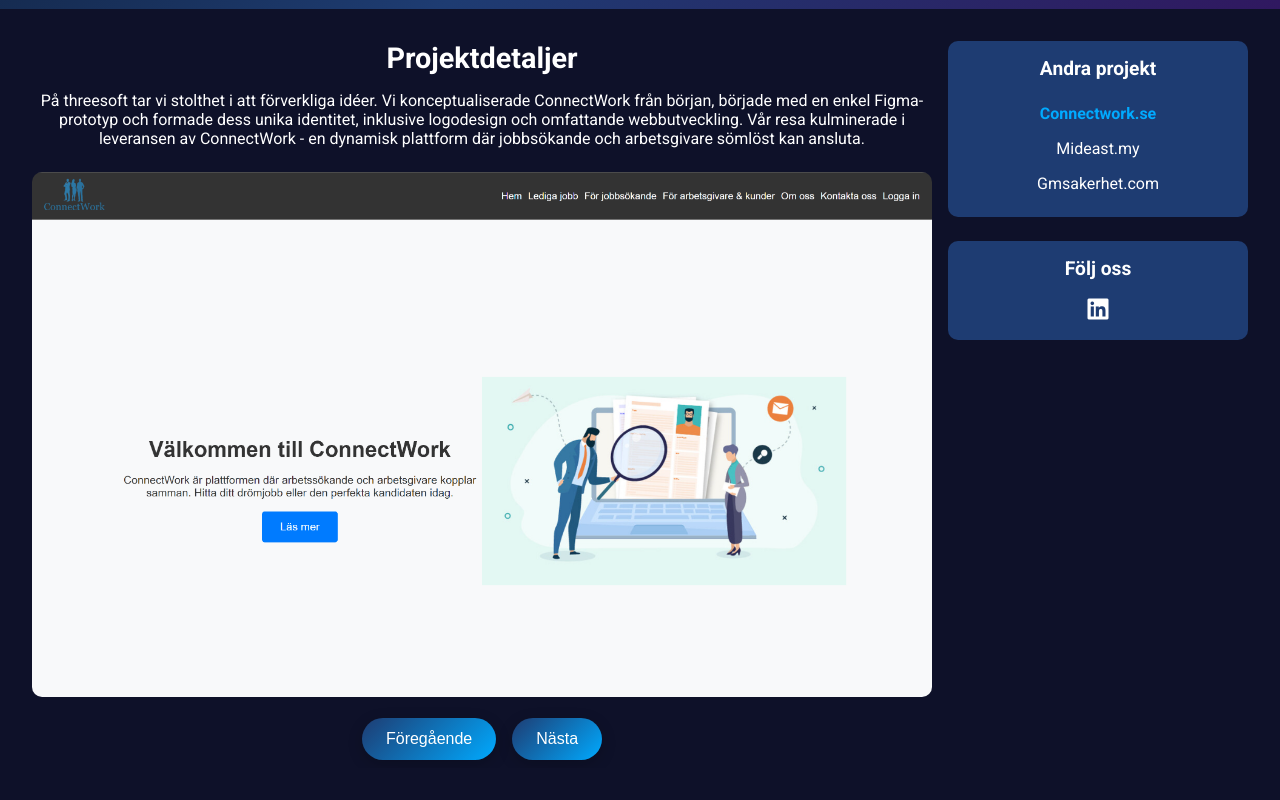
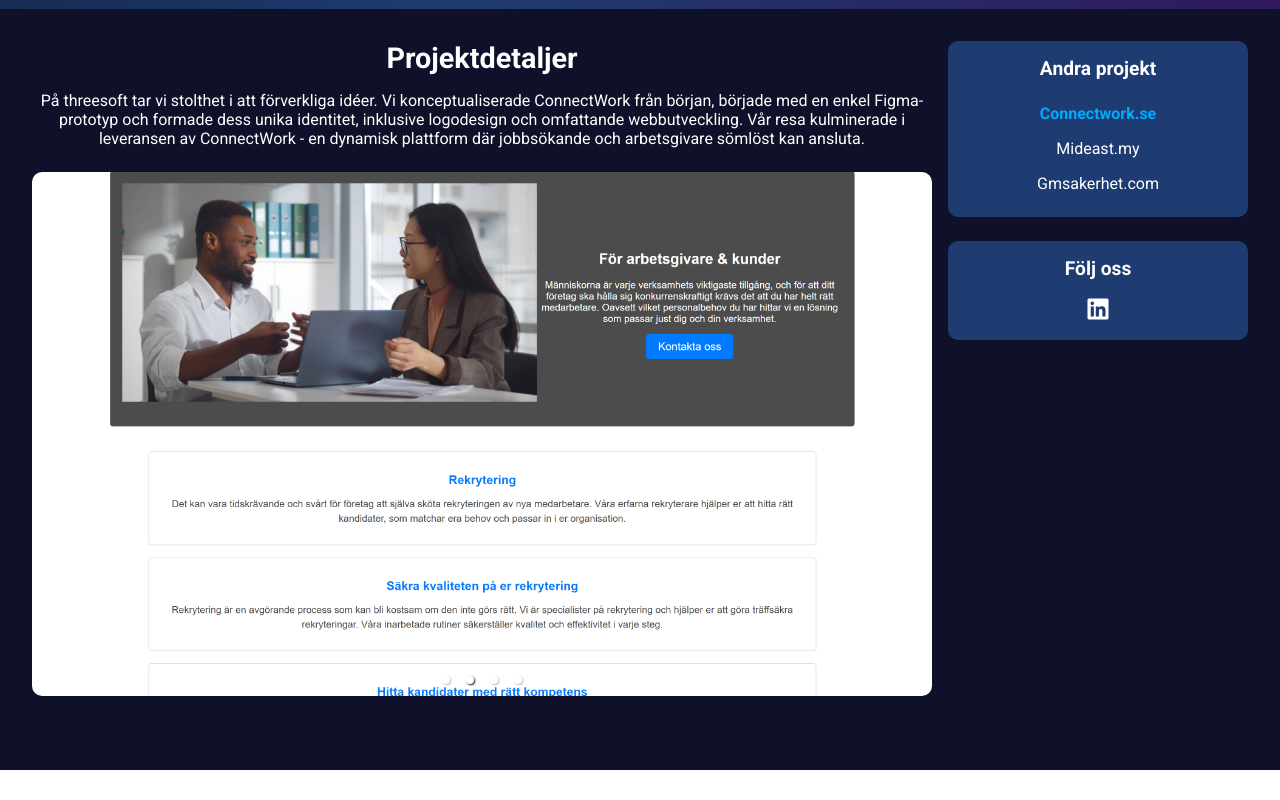
Before and after one commit to ejaz0/shirkat, a React (Create React App) app: page /portfolio/1 in a window 1280 px wide. Shown: the part 411-1211 px from the top of the page. After the commit the page ends 1181 px from the top, so only its background shows below. Built offline with nearby package versions, Linux system fonts and the light colour scheme.

Commit message:
carosuel push

```diff
--- a/src/Components/PortfolioDetail.js
+++ b/src/Components/PortfolioDetail.js
@@ -1,6 +1,8 @@
-import React, { useState, useMemo } from 'react';
+import React, { useMemo } from 'react';
 import { useParams, Link } from 'react-router-dom';
 import { useTranslation } from 'react-i18next';
+import { Carousel } from 'react-responsive-carousel';
+import 'react-responsive-carousel/lib/styles/carousel.min.css'; // Import carousel styles
 import LazyLoad from 'react-lazyload';
 import '../Styles/Css/PortfolioDetails.css'; // Ensure the path is correct
 
@@ -45,21 +47,6 @@
 
     const portfolio = portfolioData[id];
 
-    // useState hook for managing activeIndex state
-    const [activeIndex, setActiveIndex] = useState(0);
-
-    // Function to handle next image in the slideshow
-    const handleNext = () => {
-        setActiveIndex((prevIndex) => (prevIndex + 1) % portfolio.images.length);
-    };
-
-    // Function to handle previous image in the slideshow
-    const handlePrev = () => {
-        setActiveIndex((prevIndex) =>
-            prevIndex === 0 ? portfolio.images.length - 1 : prevIndex - 1
-        );
-    };
-
     if (!portfolio) {
         return <div>{t('portfolioDetail.noImagesFound')}</div>;
     }
@@ -78,13 +65,17 @@
                 <section className="portfolio-main">
                     <h2>{t('portfolioDetail.projectDetails')}</h2>
                     <p>{portfolio.details}</p>
-                    <div className="portfolio-subcontent">
+                    <div className="portfolio-carousel">
+                        <Carousel
+                            showArrows={true}
+                            infiniteLoop={true}
+                            showThumbs={false}
+                            showStatus={false}
+                            autoPlay={true}
+                            interval={5000}
+                        >
                             {portfolio.images.map((image, index) => (
-                            <div
-                                key={index}
-                                className={`portfolio-subimage-wrapper ${index === activeIndex ? 'active' : ''}`}
-                                style={{ transform: `translateX(${-activeIndex * 100}%)` }} // Slide transition
-                            >
+                                <div key={index}>
                                     <LazyLoad height={200} offset={100} once>
                                         <img
                                             src={image}
@@ -95,14 +86,7 @@
                                     </LazyLoad>
                                 </div>
                             ))}
-                    </div>
-                    <div className="portfolio-controls">
-                        <button onClick={handlePrev} className="control-btn prev-btn" aria-label="Previous Slide">
-                            {t('portfolioDetail.prevButton')}
-                        </button>
-                        <button onClick={handleNext} className="control-btn next-btn" aria-label="Next Slide">
-                            {t('portfolioDetail.nextButton')}
-                        </button>
+                        </Carousel>
                     </div>
                 </section>
                 <aside className="portfolio-sidebar">
--- a/src/Styles/Css/PortfolioDetails.css
+++ b/src/Styles/Css/PortfolioDetails.css
@@ -244,3 +244,8 @@
         width: 100%; /* Further adjust size for mobile screens */
     }
 }
+
+.portfolio-carousel {
+    margin-bottom: 40px;
+
+}
```
Lines whose indentation alone changed are shown as unchanged.
